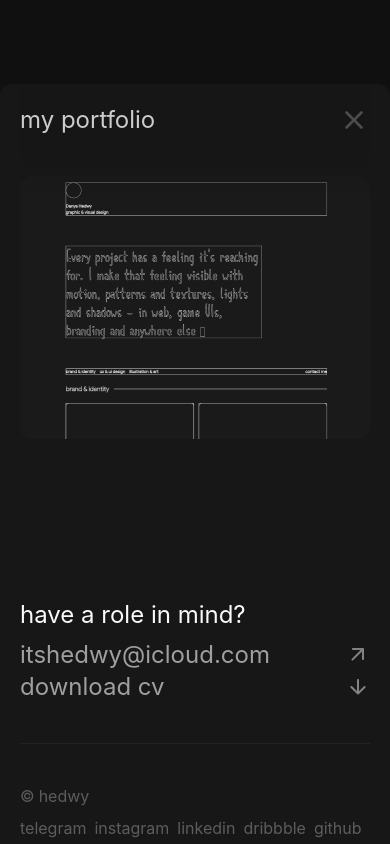
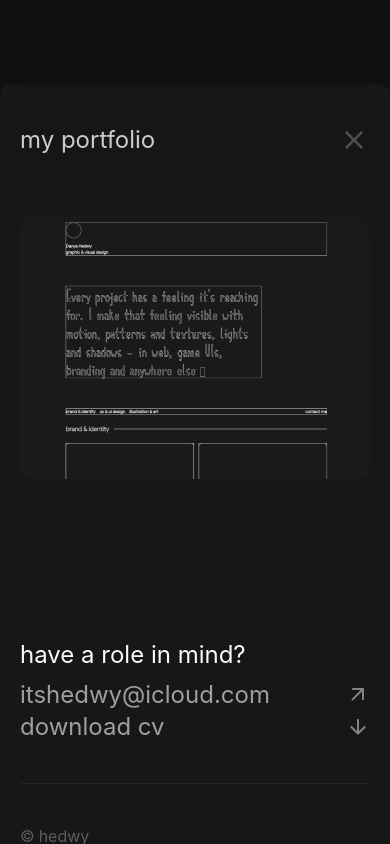
Before and after one commit to ywdeh/ywdeh, a SvelteKit app: page /portfolio in a window 390 px wide. Built offline with nearby package versions, Linux system fonts and the light colour scheme; a web font is replaced by a local one.

Commit message:
remove dynamic title

```diff
--- a/src/lib/components/scenarioDetails.svelte
+++ b/src/lib/components/scenarioDetails.svelte
@@ -36,7 +36,7 @@
     <div class="fixed flex flex-col bottom-0 w-full max-w-261 bg-neutral-900 h-[90%] rounded-t-xl overflow-y-auto px-5 pb-10 md:px-10 md:pb-15 font-normal scrollbar-none!"
     transition:slideY>
 
-        <div class="z-80 flex w-full sticky bg-neutral-900/98 backdrop-blur-lg py-5 md:py-10 justify-between
+        <div class="z-80 flex w-full sticky bg-neutral-900/98 backdrop-blur-lg py-10 justify-between
                     -top-1.25 md:top-0">
             <h1>{title}</h1>
             <div class="flex items-center gap-5">
--- a/src/routes/+page.svelte
+++ b/src/routes/+page.svelte
@@ -1,5 +1,5 @@
 <svelte:head>
-    <title>{page.state.scenarioSlug ? `hedwy × ${scenario[page.state.scenarioSlug].title}` : 'hedwy'}</title>
+    <!-- <title>{page.state.scenarioSlug ? `hedwy × ${scenario[page.state.scenarioSlug].title}` : 'hedwy'}</title> -->
 </svelte:head>
 
 <div class="fixed w-screen h-screen pointer-events-none bg-[url(/noise.gif)] mix-blend-overlay opacity-4 bg-repeat z-100"></div>
```
